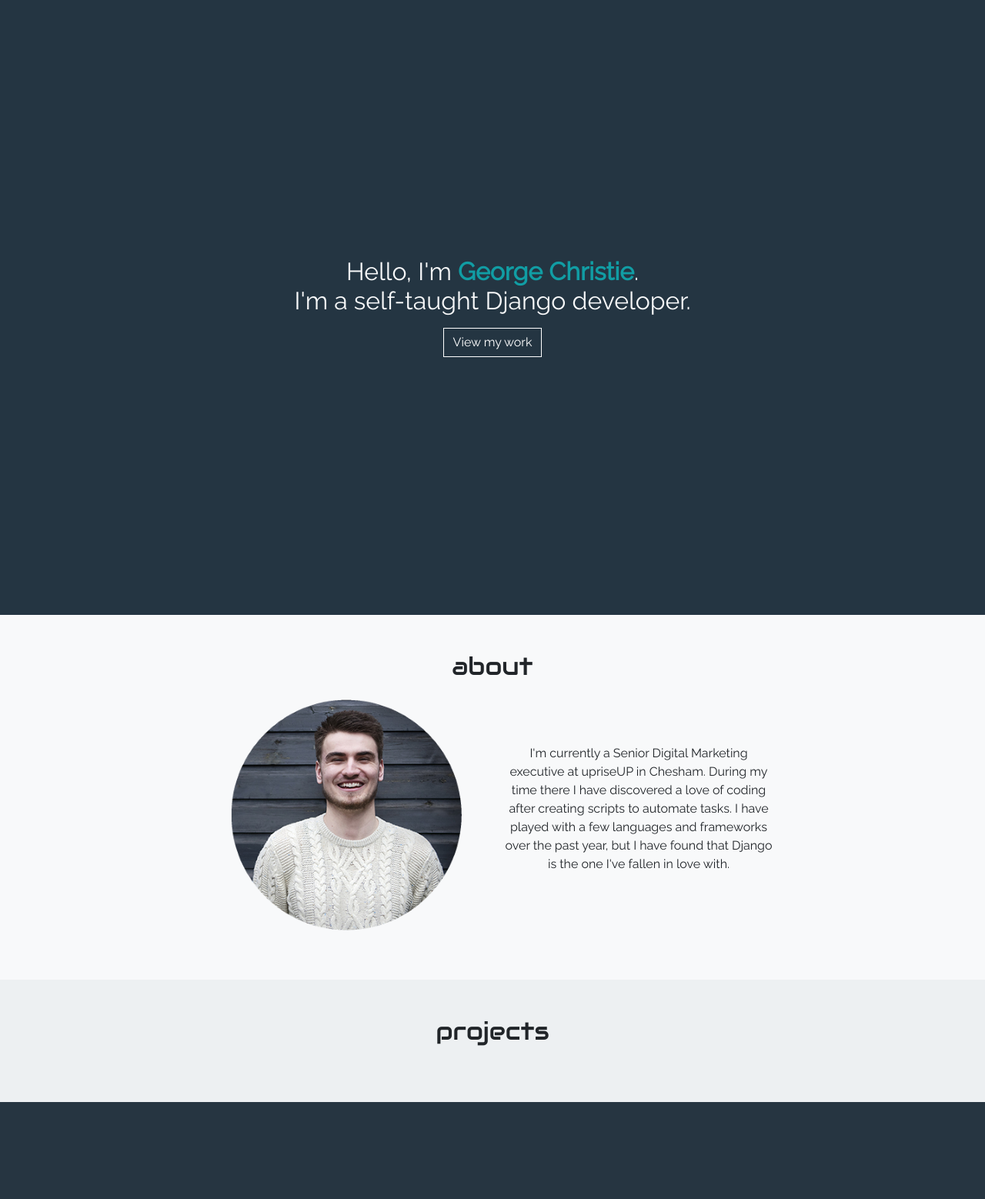
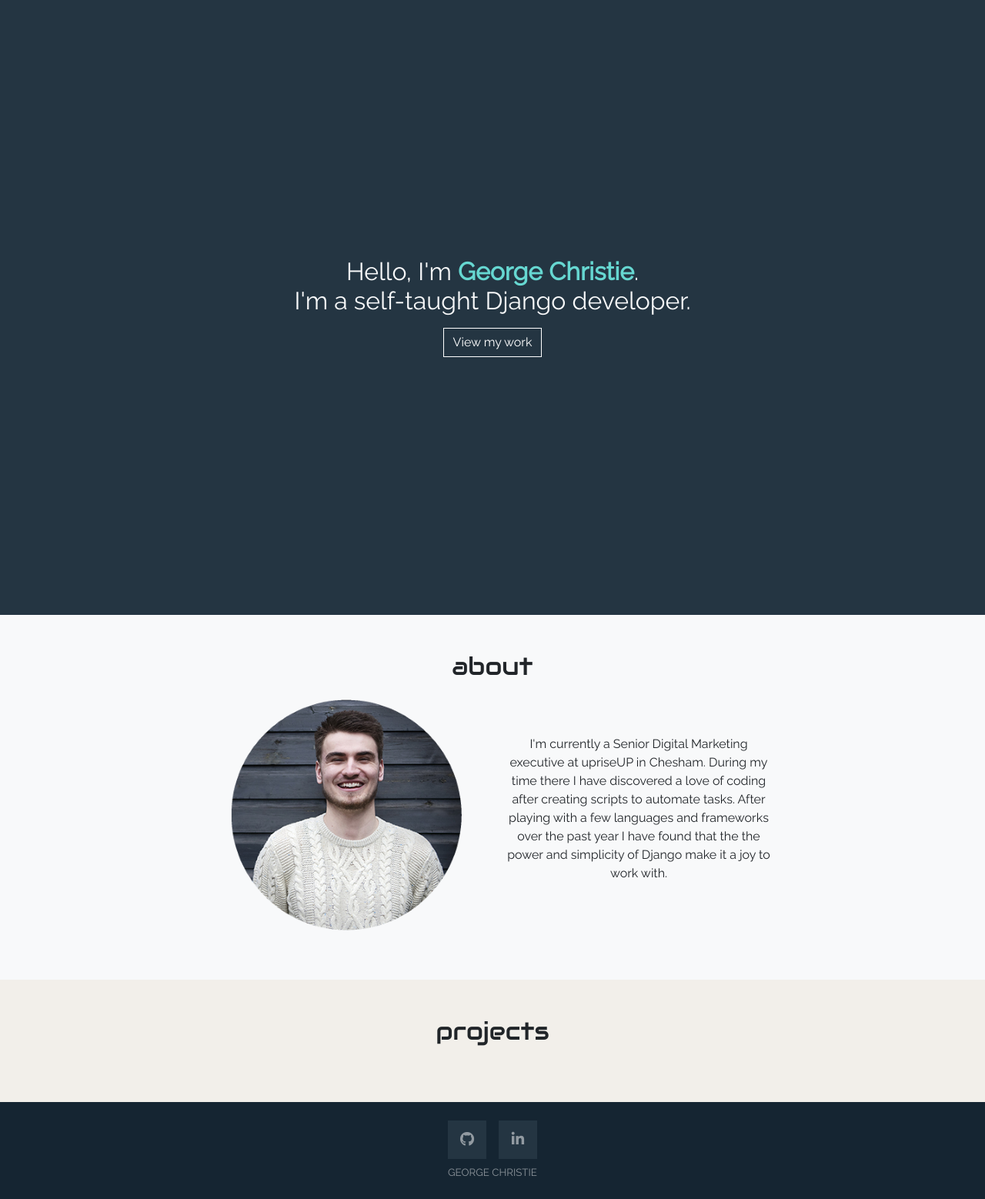
Before and after one commit to GTXiee/portfolio-project, a Django app: page / in a window 1280 px wide. Shown: the part 57-1615 px from the top of the page at 77% size. Before the commit the page ends 1489 px from the top, so only its background shows below. Run offline with Django 3.2, Linux system fonts and the light colour scheme; data that the repository does not hold is empty; some libraries are stand-ins or nearby versions.

Commit message:
A few changes

```diff
--- a/jobs/templates/jobs/home.html
+++ b/jobs/templates/jobs/home.html
@@ -29,12 +29,9 @@
                     </div>
                     <div class="col-md-6 col-lg-4 text-center">
                         <p>I'm currently a Senior Digital Marketing executive at upriseUP in Chesham. During my time
-                            there I
-                            have discovered a love of coding after creating scripts to automate tasks. I have played
-                            with a few
-                            languages and frameworks over the past year, but I have found that Django is the one I've
-                            fallen
-                            in love with.
+                            there I have discovered a love of coding after creating scripts to automate tasks. After
+                            playing with a few languages and frameworks over the past year I have found that the
+                            the power and simplicity of Django make it a joy to work with.
                         </p>
                     </div>
                 </div>
@@ -50,7 +47,7 @@
                     <div class="row">
 
                         {% for job in latest_jobs.all %}
-                            <div class="col-sm-6 col-lg-4 job-display">
+                            <div class="col-md-6 col-lg-4 job-display">
                                 <a href="{% url 'job_detail' job.id %}">
                                     {#                                <div class="card mb-4 shadow-sm">#}
                                     {#                                    <img class="card-img-top" src="{{ job.image.url }}"/>#}
@@ -58,7 +55,7 @@
                                     {#                                        <p class="card-text">{{ job.summary }}</p>#}
                                     {#                                    </div>#}
                                     {#                                </div>#}
-                                    <img class="img-fluid overlay-image" src="{{ job.image.url }}">
+                                    <img class="img-fluid overlay-image" src="{{ job.portfolio_image.url }}">
                                     <div class="overlay-middle">
                                         <h3 class="h5 font-weight-bold">{{ job.title }}</h3>
                                         <p>{{ job.summary }}</p>
--- a/jobs/templates/jobs/projects.html
+++ b/jobs/templates/jobs/projects.html
@@ -16,7 +16,7 @@
                 {% for job in latest_jobs.all %}
                     <div class="col-md-6 job-display">
                         <a href="{% url 'job_detail' job.id %}">
-                            <img class="img-fluid overlay-image" src="{{ job.image.url }}">
+                            <img class="img-fluid overlay-image" src="{{ job.portfolio_image.url }}">
                             <div class="overlay-middle">
                                 <h3 class="h5 font-weight-bold">{{ job.title }}</h3>
                                 <p>{{ job.summary }}</p>
--- a/portfolio/static/style.css
+++ b/portfolio/static/style.css
@@ -3,8 +3,10 @@
     --main-bg-color: #F8F9FA;
     --dark-bg-color: #243542;
     --darker-bg-color: #152532;
-    --grey-bg-color: #edf0f2;
-    --accent-color: #119da4;
+    /*--grey-bg-color: #edf0f2;*/
+    --secondary-bg-color: #f2efea;
+    /*--accent-color: #119da4;*/
+    --accent-color: #66d7d1;
     --text-primary-color: #212529;
 }
 
@@ -26,6 +28,31 @@ h1, h2 {
 a, a:hover {
     text-decoration: none;
     color: inherit;
+}
+
+footer {
+    background-color: var(--darker-bg-color);
+    color: rgba(255, 255, 255, .5);
+    font-size: 10pt;
+}
+
+footer .icon-box {
+    display: flex;
+    background-color: var(--dark-bg-color);
+    width: 50px;
+    height: 50px;
+    justify-content: center;
+    align-items: center;
+    margin: 0 8px;
+    transition-duration: 0.3s;
+}
+
+footer .icon-box i {
+    font-size: 14pt;
+}
+
+footer .icon-box:hover {
+    transform: scale(0.9);
 }
 
 .text-accent {
@@ -56,7 +83,6 @@ a, a:hover {
     color: #fff;
     padding: 8px 12px;
     text-align: center;
-    vertical-align: center;
     font-weight: 600;
     transition: 0.3s;
 }
@@ -86,7 +112,7 @@ a, a:hover {
 }
 
 .portfolio-section {
-    background-color: var(--grey-bg-color);
+    background-color: var(--secondary-bg-color);
 }
 
 .overlay-image {
--- a/portfolio/templates/base.html
+++ b/portfolio/templates/base.html
@@ -11,6 +11,10 @@
     <link rel="stylesheet" href="https://stackpath.bootstrapcdn.com/bootstrap/4.2.1/css/bootstrap.min.css"
           integrity="sha384-GJzZqFGwb1QTTN6wy59ffF1BuGJpLSa9DkKMp0DgiMDm4iYMj70gZWKYbI706tWS" crossorigin="anonymous">
     <link href="https://fonts.googleapis.com/css?family=Raleway|Audiowide|Material+Icons" rel="stylesheet">
+    <link rel="stylesheet" href="https://use.fontawesome.com/releases/v5.7.2/css/all.css"
+          integrity="sha384-fnmOCqbTlWIlj8LyTjo7mOUStjsKC4pOpQbqyi7RrhN7udi9RwhKkMHpvLbHG9Sr" crossorigin="anonymous">
+
+
     <link rel="stylesheet" href="{% static 'style.css' %}">
 
 </head>
@@ -19,7 +23,7 @@
 
 <header>
     <nav class="navbar navbar-expand-sm navbar-dark navbar-custom px-4">
-{#        <a class="navbar-brand" href="{% url 'home' %}">George Christie Development</a>#}
+        {#        <a class="navbar-brand" href="{% url 'home' %}">George Christie Development</a>#}
         <button class="navbar-toggler ml-auto" type="button" data-toggle="collapse" data-target="#navbarNavAltMarkup"
                 aria-controls="navbarNavAltMarkup" aria-expanded="false" aria-label="Toggle navigation">
             <span class="navbar-toggler-icon"></span>
@@ -44,8 +48,23 @@
     {% endblock %}
 </div>
 
-<footer>
+<footer class="container-fluid footer-custom text-center py-4">
+    <div class="row justify-content-center">
+        <a href="https://github.com/GTXiee" target="_blank">
+            <div class="icon-box">
+                <i class="fab fa-github"></i>
+            </div>
+        </a>
+        <a href="https://www.linkedin.com/in/george-christie/" target="_blank">
+            <div class="icon-box">
+                <i class="fab fa-linkedin-in"></i>
+            </div>
+        </a>
 
+    </div>
+    <div class="row justify-content-center mt-2 text-uppercase">
+        George Christie
+    </div>
 </footer>
 
 <script src="https://code.jquery.com/jquery-3.3.1.slim.min.js"
```
Also changed, not shown: jobs/models.py (+6 -3 lines), jobs/templates/jobs/detail.html (+17 -6 lines), jobs/migrations/0006_auto_20190308_1244.py (added), portfolio/static/GitHub-Mark-Light-32px.png (added), portfolio/static/page-not-live.png (added).
